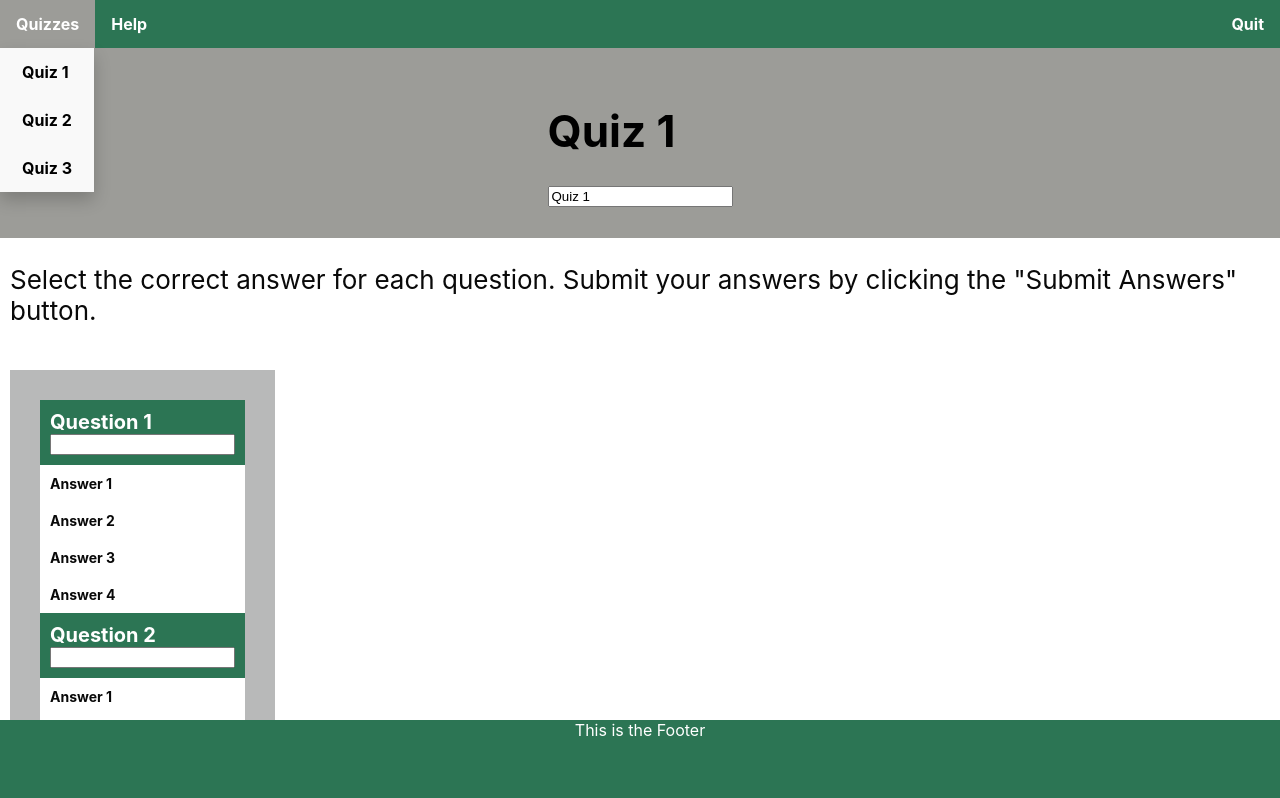
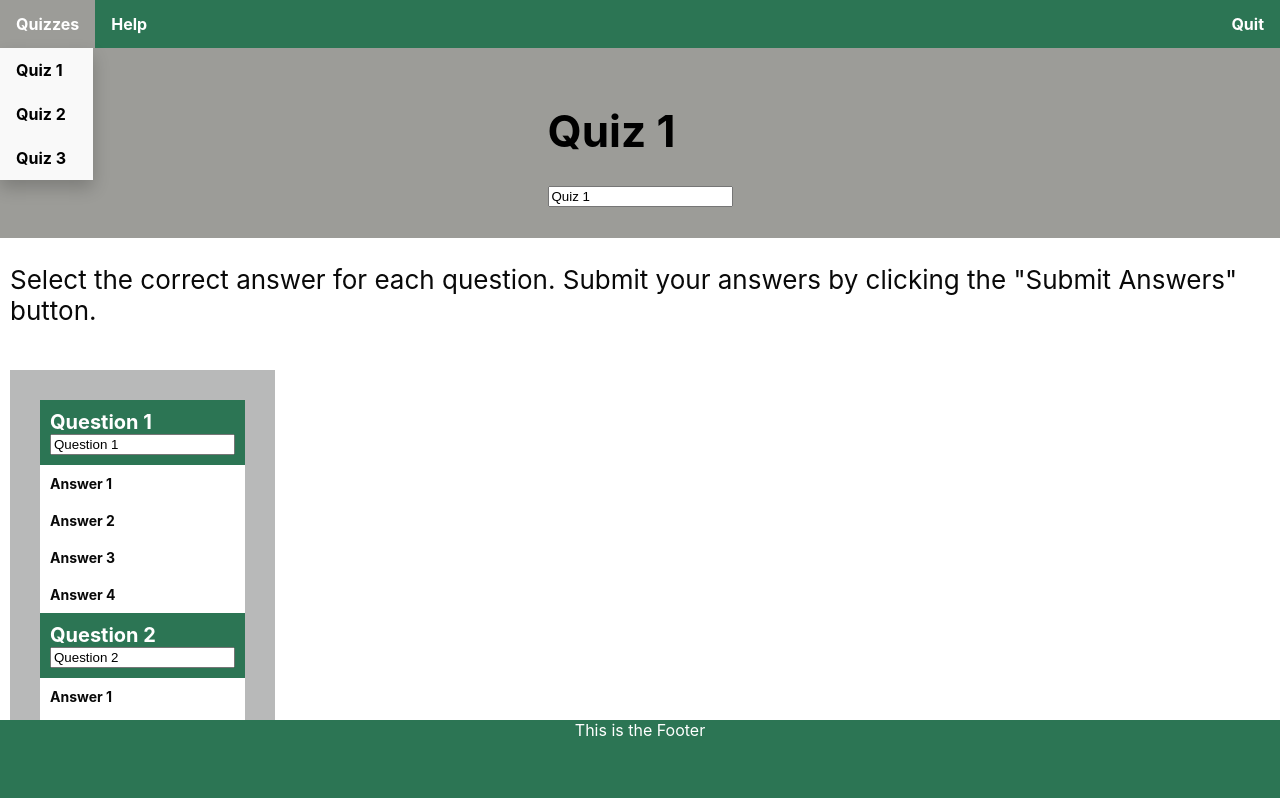
Before and after one commit to btaskinen/FullStackKoulutus2022, a React (Create React App) app in the folder quiz-page/: page / in a window 1280 px wide. Shown: the top 798 px of the page. Built offline with nearby package versions, Linux system fonts and the light colour scheme.

Commit message:
fixed Quizzes text field

```diff
--- a/quiz-page/src/App.css
+++ b/quiz-page/src/App.css
@@ -109,12 +109,13 @@
   display: none;
   position: absolute;
   background-color: #f9f9f9;
-  min-width: 93px; /*how to better define width? */
+  min-width: 93.3px;
   box-shadow: 0px 8px 16px 0px rgba(0, 0, 0, 0.2);
   z-index: 1;
 }
 
 .dropdown-content button {
+  width: 100%; /*this makes the butten the same width as container*/
   float: none;
   color: black;
   padding: 12px 16px;
@@ -127,7 +128,6 @@
   outline: none;
   color: black;
   font-weight: bold;
-  padding: 14px 22px; /*how to better define width? of shadow*/
   background-color: inherit;
   font-family: inherit;
   margin: 0;
--- a/quiz-page/src/App.js
+++ b/quiz-page/src/App.js
@@ -75,16 +75,16 @@ let quizzes = [quiz1, quiz2, quiz3];
 function reducer(quiz, action) {
   switch (action.type) {
     case "QUIZ_NUMBER_CHANGER":
-      return { ...quiz, quizName: action.payload.quizName }; // the three dots make a copy of quiz
+      return { ...quiz, quizName: action.payload }; // the three dots make a copy of quiz
     // case "QUIZ_CHANGER":
     //   return { ...quiz, quiz: action.payload.quizNumber };
     case "QUESTION_CHANGER":
-      let questionText = action.payload.questionText;
+      let questionText = action.payload;
       let quizCopy = { ...quiz };
       quizCopy.questions.questionText = questionText;
       return quizCopy;
     case "ANSWER_CHANGER":
-      return { ...quiz, quizNumber: action.payload.quizNumber };
+      return { ...quiz, quizNumber: action.payload };
 
     default:
       throw new Error("Something went wrong!");
--- a/quiz-page/src/Questions.js
+++ b/quiz-page/src/Questions.js
@@ -20,7 +20,7 @@ const Questions = (props) => {
                       payload: event.target.value,
                     });
                   }}
-                  value={props.quiz.questions.questionText}
+                  value={question.questionText}
                 />
               </div>
               <Answers answers={question.answers} />
```
